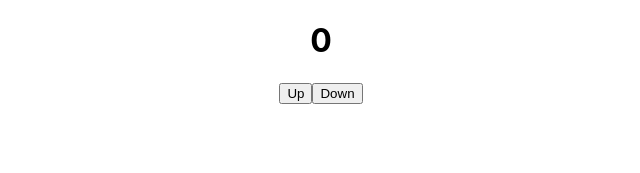
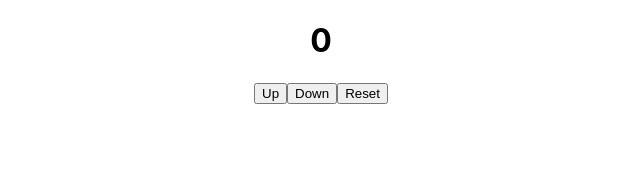
Before and after one commit to Martin2251/testing, a React (Create React App) app: page / in a window 1280 px wide. Shown: the top 173 px of the page, without its empty margins (319-959 px from the left). Built offline with nearby package versions, Linux system fonts and the light colour scheme.

Commit message:
added reset button

```diff
--- a/src/components/MainContent.jsx
+++ b/src/components/MainContent.jsx
@@ -3,6 +3,9 @@ import React from "react";
 import { useState } from "react";
 function MainContent() {
   const [counter, setCounter] = useState(0);
+  const reset = () => {
+    setCounter(0);
+  };
 
   return (
     <>
@@ -14,6 +17,9 @@ function MainContent() {
       <button data-testid="button-down" onClick={() => setCounter(counter - 1)}>
         Down
       </button>
+      <button className="reset" onClick={reset}>
+        Reset
+      </button>
     </>
   );
 }
```
